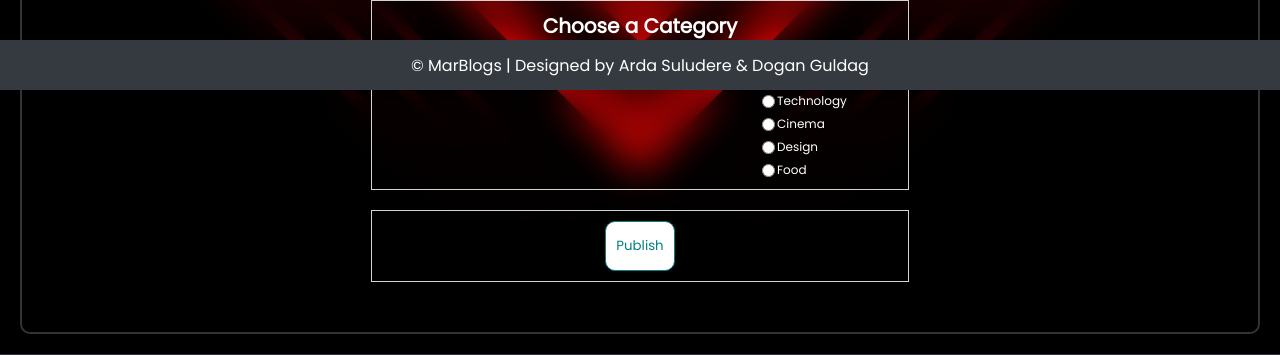
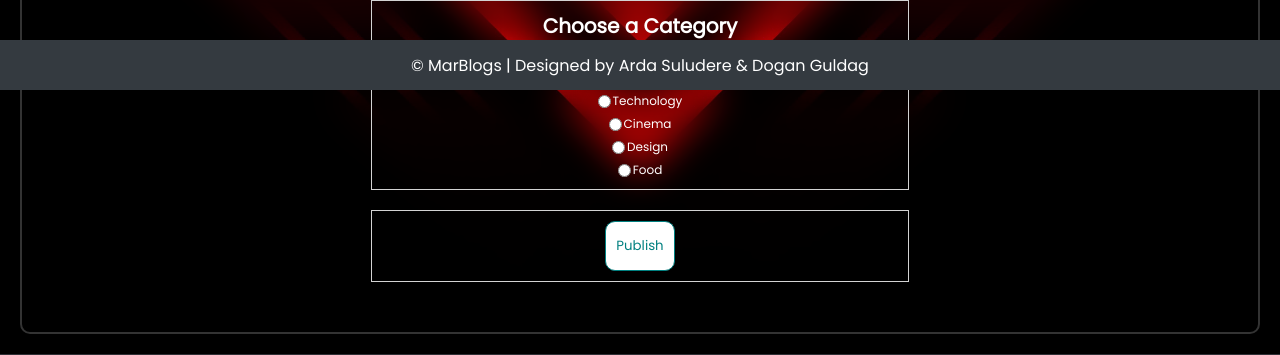
Before and after one commit to ArdaBaranSuludere/bitirme-projesi, a Flask app: page /submit_blog in a window 1280 px wide. Shown: the part 710-1065 px from the top of the page. Run offline with Flask 3, Linux system fonts and the light colour scheme; a user stored in the database is signed in.

Commit message:
center category

```diff
--- a/app/static/assets/css/Write.css
+++ b/app/static/assets/css/Write.css
@@ -127,6 +127,6 @@ border: 1px solid lightgray;
     align-items: center;
     gap: 2px;
     color: white;
-    padding-left: 380px;
+    justify-content: center;
     padding-top: 5px;
 }
```
